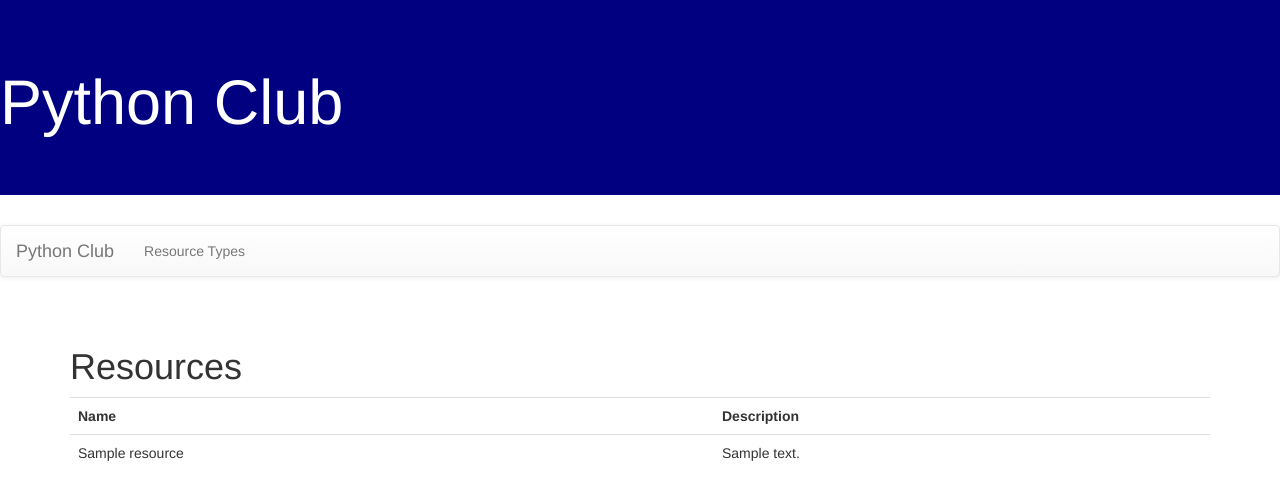
After one commit to generocha/ITC172, a Django app: template PythonClub/Club/templates/club/resources.html in a window 1280 px wide. The commit adds this page. Shown: the top 500 px of the page. Run offline with Django 3.2, Linux system fonts and the light colour scheme; the template is opened without the code that fills it: most values are stand-ins (such as "Sample title", 1, 10 or a date in 2020); some libraries are stand-ins or nearby versions.

Commit message:
add Resource View

```diff
--- a/PythonClub/Club/templates/base.html
+++ b/PythonClub/Club/templates/base.html
@@ -18,8 +18,7 @@
                 <a class="navbar-brand" href="{% url 'index' %}">Python Club</a>
                 </div>
                 <ul class="nav navbar-nav">
-
-
+                    <li><a href="{% url 'resources' %}">Resource Types</a></li>
                 </ul>
                 </div>
                 </nav>
--- /dev/null
+++ b/PythonClub/Club/templates/club/resources.html
@@ -0,0 +1,21 @@
+{% extends 'base.html' %}
+{% block content %}
+<h1>Resources</h1>
+<table class='table'>
+ <tr>
+     <th>Name</th>
+     <th>Description</th>
+ </tr>
+ {% for t in resource_list %}
+   <tr>
+       <td>{{ t.resourcename }}</td>
+       <td>{{ t.description }}</td>
+   </tr>
+
+ {% endfor %}
+
+
+</table>
+
+
+{% endblock %}
--- a/PythonClub/Club/urls.py
+++ b/PythonClub/Club/urls.py
@@ -3,4 +3,5 @@ from . import views
 
 urlpatterns=[
     path('', views.index, name='index'),
+    path('resources/', views.gettypes, name='resources'),
 ]
--- a/PythonClub/Club/views.py
+++ b/PythonClub/Club/views.py
@@ -1,5 +1,10 @@
+from .models import Meeting, Resource, MeetingMinutes,Event
 from django.shortcuts import render
 
 # Create your views here.
 def index (request):
     return render(request, 'club/index.html')
+
+def gettypes(request):
+    resource_list=Resource.objects.all()
+    return render(request, 'club/resources.html' ,{'resource_list' : resource_list})
```
